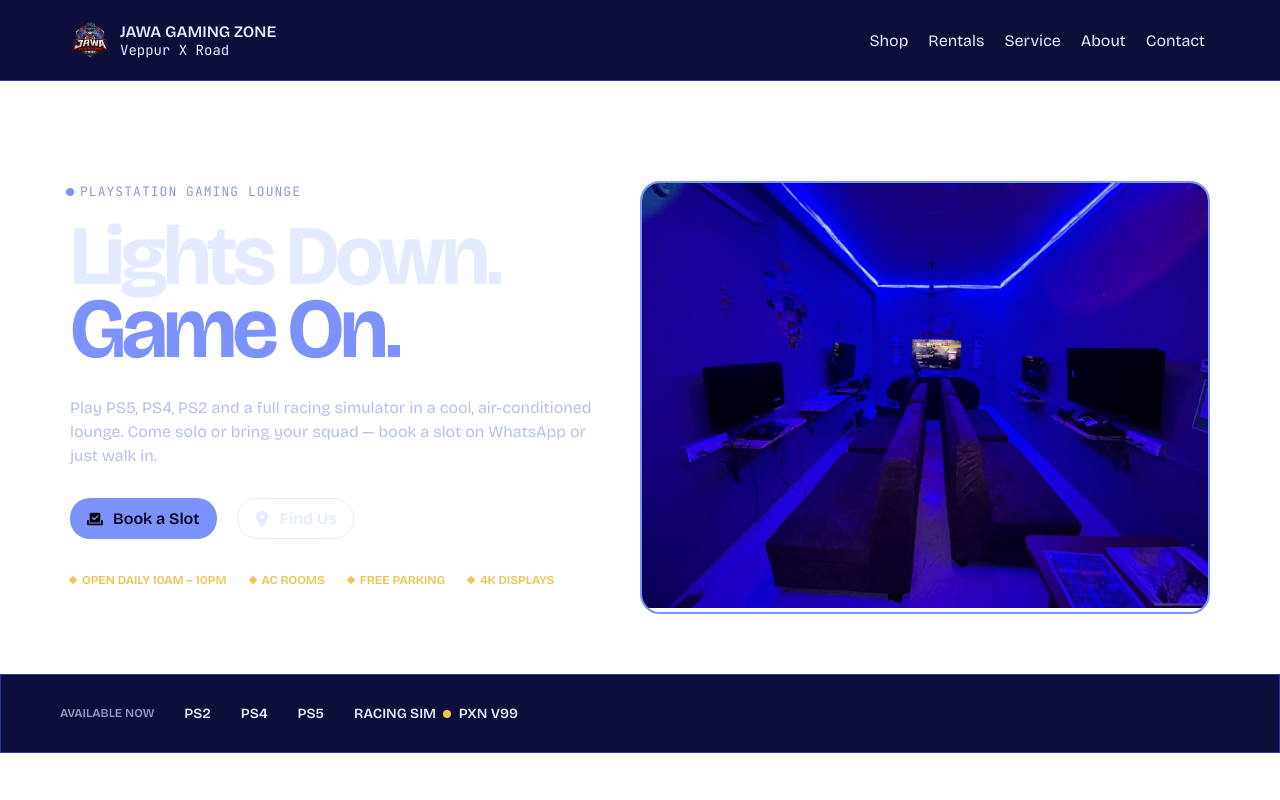
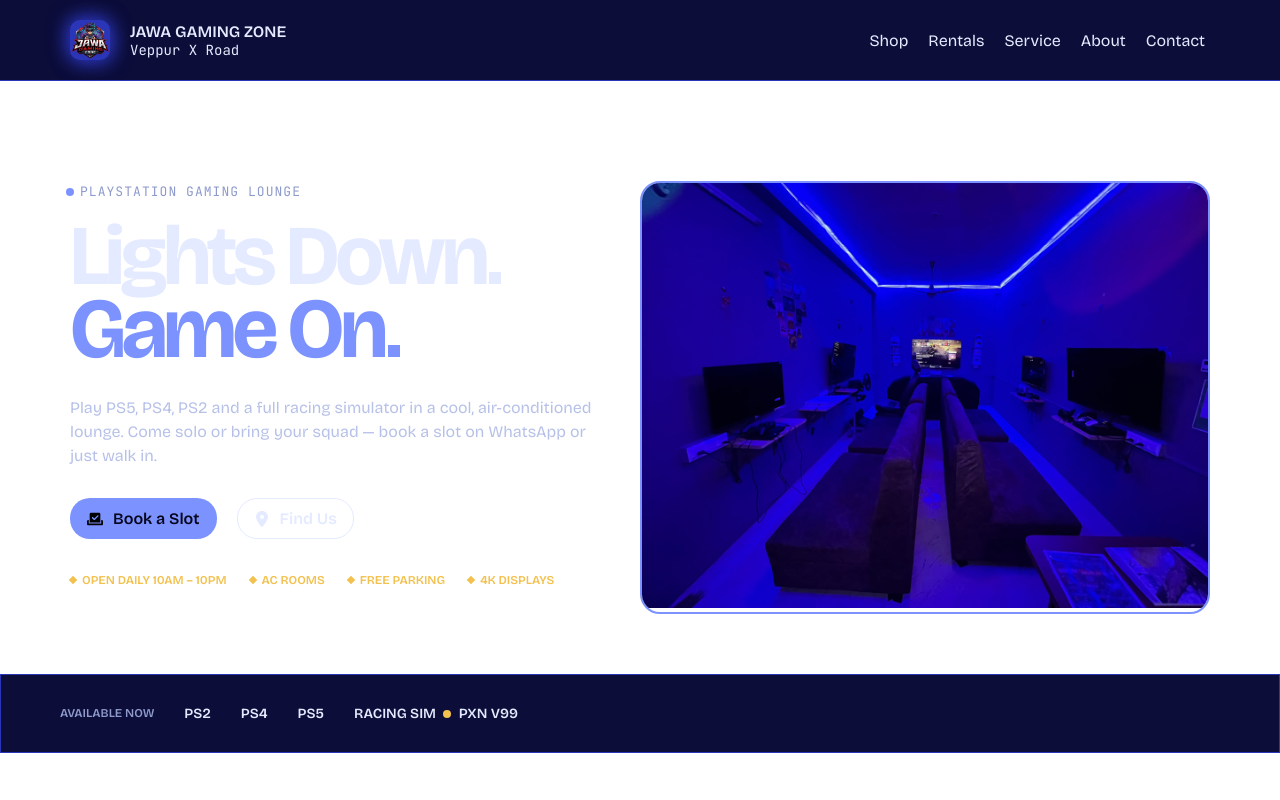
Before and after one commit to aahin-codes/jawagamingzone, a React (Vite) app: page / in a window 1280 px wide. Shown: the top 800 px of the page. Built offline with nearby package versions, Linux system fonts and the light colour scheme.

Commit message:
style: enhance header image and shop name styles with improved layout and glow effect

```diff
--- a/src/components/Header/header.css
+++ b/src/components/Header/header.css
@@ -23,6 +23,14 @@ header nav .left {
 
 header nav .left img{
     object-fit: contain;
+    background-color: #2B35B8;
+    border-radius: 10px;
+    box-shadow: 2px 2px 20px  var(--gz-edge), -2px -2px 20px var(--gz-edge);
+    /* box-shadow: ; */
+
+}
+header nav .left .shop-name-wrapper{
+    padding-left:10px
 }
 
 header nav .left .shop-name-wrapper p:first-child {
@@ -127,3 +135,7 @@ header nav .right .menu-icons{
         margin-top: 10px;
     }
 }
+@keyframes glow {
+  from { filter: drop-shadow(0 0 4px #61dafb); }
+  to   { filter: drop-shadow(0 0 20px #61dafb); }
+}
```
